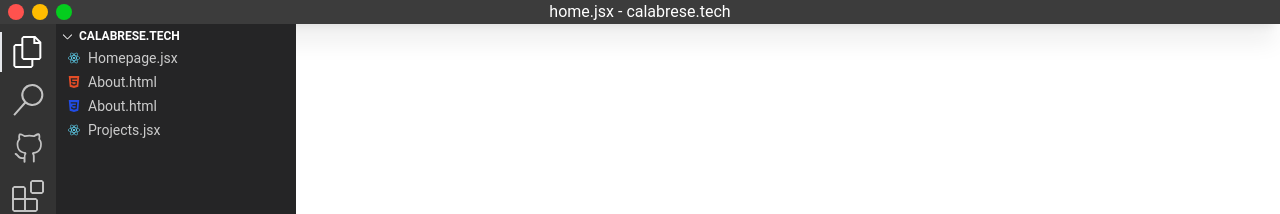
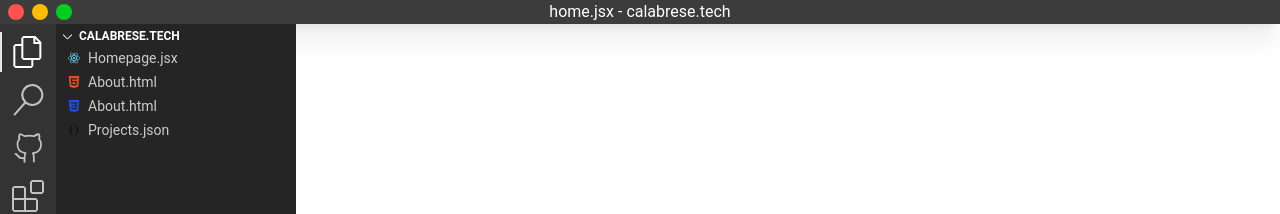
Before and after one commit to peter-calabrese/calabresetech-rewrite, a React (Vite) app: page / in a window 1280 px wide. Shown: the top 214 px of the page. Built offline with nearby package versions, Linux system fonts and the light colour scheme.

Commit message:
added json to files

```diff
--- a/src/components/FileList.jsx
+++ b/src/components/FileList.jsx
@@ -1,8 +1,9 @@
-import { VscChevronDown } from 'react-icons/vsc'
+import { VscChevronDown, VscJson } from 'react-icons/vsc'
 import { SiCss3, SiReact, SiHtml5 } from "react-icons/si";
 import DirectoryFile from './DirectoryFile'
 
 const FileList = () => {
+    // const [selectedFile, setSelectedFile] = useState('Hompage.jsx')
     return (
         <div className='mr-10 bg-file-panel h-screen w-60 pt-1 pl-1'>
             <div className='text-white flex justify-start items-center'>
@@ -18,7 +19,7 @@ const FileList = () => {
                 {/* Contact */}
                 <DirectoryFile icon={<SiCss3 className='text-css-logo mr-2' size={12} />} filename={"About.html"} />
                 {/* Projects */}
-                <DirectoryFile icon={<SiReact className='text-react-logo mr-2' size={12} />} filename={"Projects.jsx"} />
+                <DirectoryFile icon={<VscJson className='text-JSON-logo mr-2' size={12} />} filename={"Projects.json"} />
 
             </div>
         </div>
```
